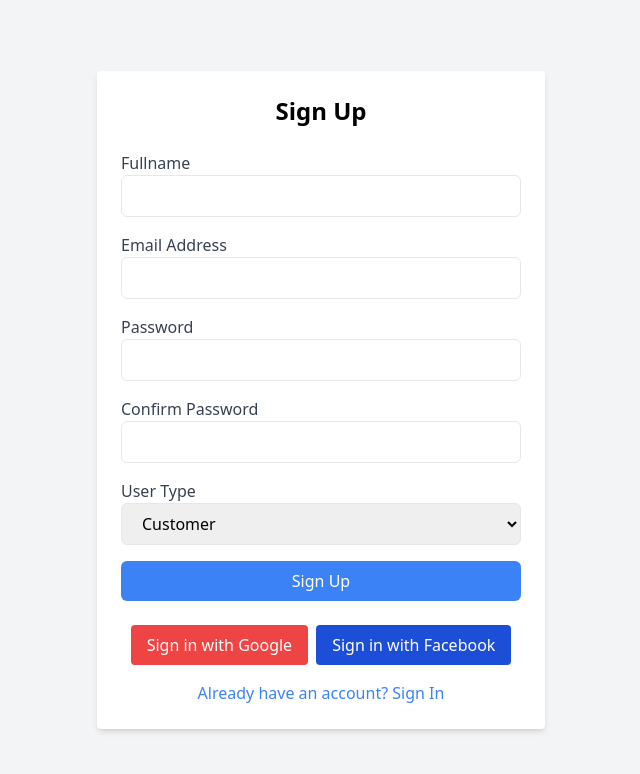
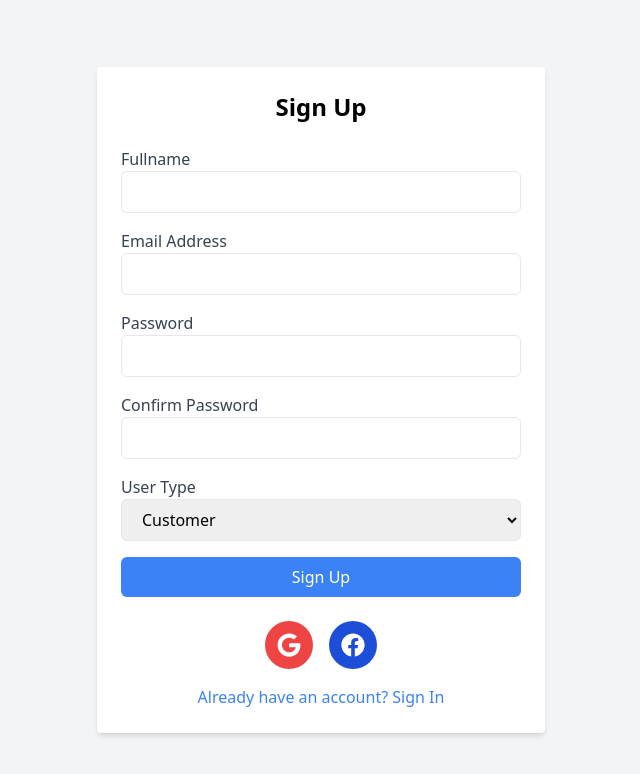
Before and after one commit to quantanmreaper/Snackify, a React (Vite) app in the folder snack-app/: page /signup in a window 1280 px wide. Shown: the top 774 px of the page, without its empty margins (319-959 px from the left). Built offline with nearby package versions, Linux system fonts and the light colour scheme.

Commit message:
Sign Up form modification

```diff
--- a/snack-app/src/components/SignUpForm.jsx
+++ b/snack-app/src/components/SignUpForm.jsx
@@ -1,4 +1,5 @@
 import React, { useState } from 'react';
+import {FaGoogle, FaFacebook} from 'react-icons/fa';
 
 const SignUpForm = () => {
     // Form field states
@@ -226,9 +227,14 @@ const SignUpForm = () => {
               </button>
             </form>
 
-            <div className="flex justify-center items-center mt-6">
-              <button className="bg-red-500 text-white px-4 py-2 rounded mr-2">Sign in with Google</button>
-              <button className="bg-blue-700 text-white px-4 py-2 rounded">Sign in with Facebook</button>
+            <div className="flex justify-center items-center mt-6 space-x-4">
+              <button className="p-3 rounded-full bg-red-500 text-white hover:bg-red-700 transition duration-300">
+                <FaGoogle size={24} />
+              </button>
+
+              <button className="p-3 rounded-full bg-blue-700 text-white hover:bg-blue-900 transition duration-300">
+                <FaFacebook size={24} />
+              </button>
             </div>
 
             <div className="mt-4 text-center">
```
